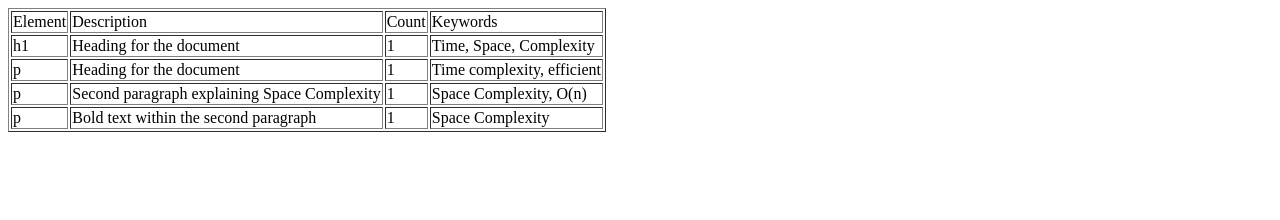
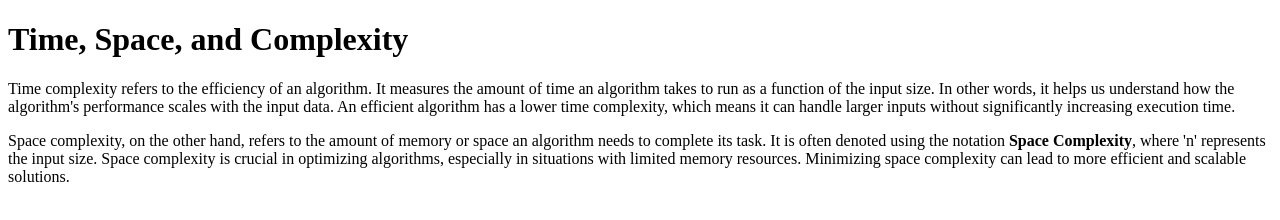
Before and after one commit to acciojob/time-and-space-complexity-prateek143u, a website: page main.html in a window 1280 px wide. Drawn offline with Linux system fonts and the light colour scheme.

Commit message:
created a submission

```diff
--- a/main.html
+++ b/main.html
@@ -7,51 +7,12 @@
 </head>
 
 <body>
-	<table border = "1">
-		<tr>
-		<td> Element</td>
-			<td>Description</td>
-			<td>Count</td>
-			<td>Keywords</td>
-		</tr>
 
-		<tr>
+	<h1>Time, Space, and Complexity</h1>
 
-			<td> h1</td>
-			<td>Heading for the document</td>
-			<td>1</td>
-			<td>Time, Space, Complexity</td>
-		</tr>
+    <p>Time complexity refers to the efficiency of an algorithm. It measures the amount of time an algorithm takes to run as a function of the input size. In other words, it helps us understand how the algorithm's performance scales with the input data. An efficient algorithm has a lower time complexity, which means it can handle larger inputs without significantly increasing execution time.</p>
 
-		<tr>
-
-			<td>p</td>
-			<td>Heading for the document</td>
-			<td>1</td>
-			<td>Time complexity, efficient</td>
-		</tr>
-
-		<tr>
-
-			<td>p</td>
-			<td>Second paragraph explaining Space Complexity	</td>
-			<td>1</td>
-			<td>Space Complexity, O(n)</td>
-		</tr>
-
-
-		<tr>
-
-			<td>p</td>
-			<td>Bold text within the second paragraph</td>
-			<td>1</td>
-			<td>Space Complexity</td>
-		</tr>
-
-	</table>
-
-
-
+    <p>Space complexity, on the other hand, refers to the amount of memory or space an algorithm needs to complete its task. It is often denoted using the notation <b>Space Complexity</b>, where 'n' represents the input size. Space complexity is crucial in optimizing algorithms, especially in situations with limited memory resources. Minimizing space complexity can lead to more efficient and scalable solutions.</p>
 
 </body>
 
```
